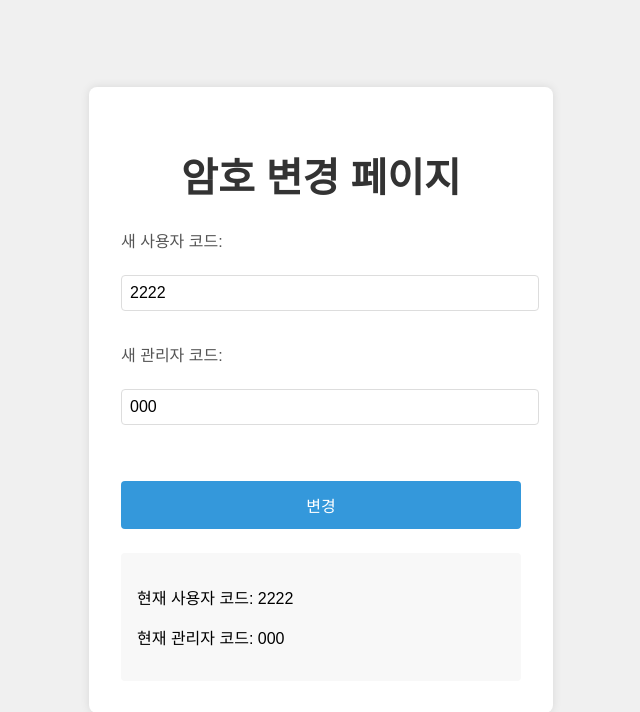
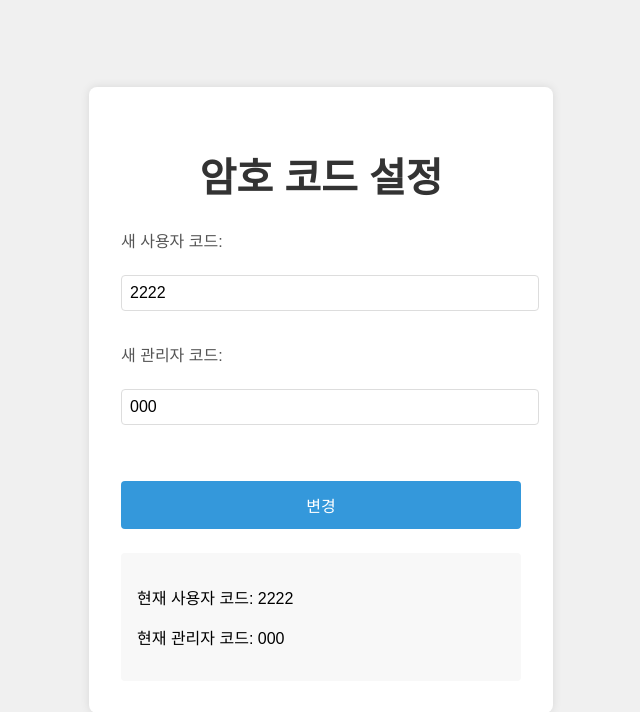
Before and after one commit to soomincd/flask, a Flask app: page /set_code in a window 1280 px wide. Shown: the top 712 px of the page, without its empty margins (319-959 px from the left). Run offline with Flask 2, Linux system fonts and the light colour scheme.

Commit message:
Update set_code.html

```diff
--- a/templates/set_code.html
+++ b/templates/set_code.html
@@ -3,7 +3,7 @@
 <head>
     <meta charset="UTF-8">
     <meta name="viewport" content="width=device-width, initial-scale=1.0">
-    <title>Edmakers - 암호 변경 페이지</title>
+    <title>Edmakers</title>
     <link rel="stylesheet" href="{{ url_for('static', filename='styles.css') }}">
     <link rel="icon" type="image/png" href="{{ url_for('static', filename='favicon.png') }}">
     <style>
@@ -78,7 +78,7 @@
 </head>
 <body>
     <div class="container">
-        <h1>암호 변경 페이지</h1>
+        <h1>암호 코드 설정 </h1>
         <form id="code-form">
             <div class="form-group">
                 <label for="user_code">새 사용자 코드:</label>
```
